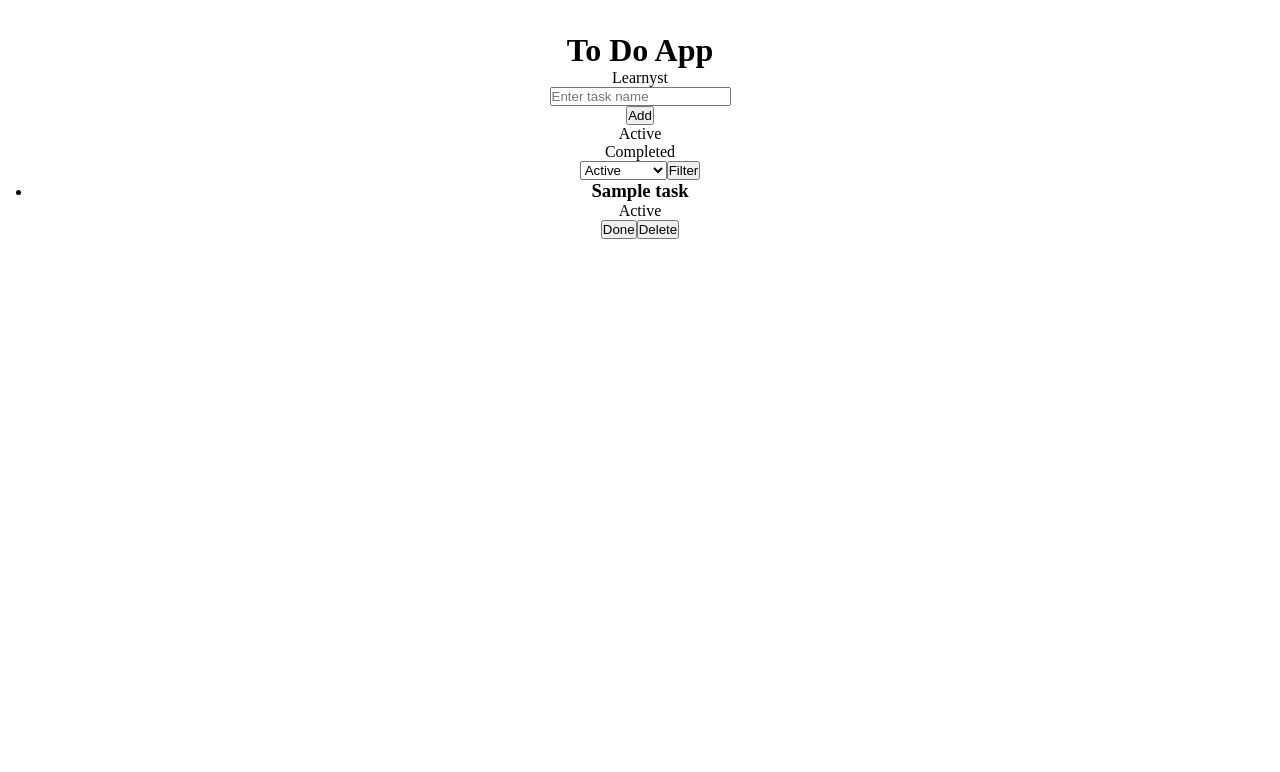
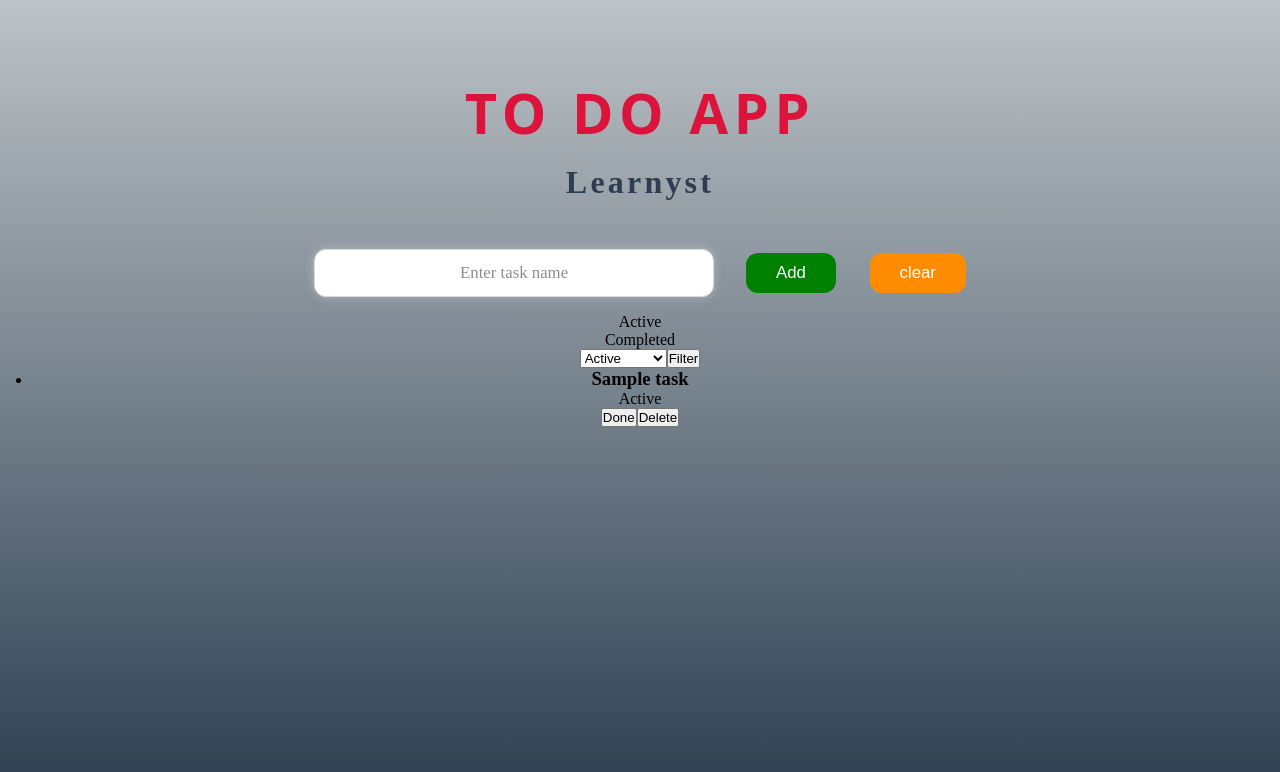
Before and after one commit to ayechico21/to-do-app, a React (Vite) app: page / in a window 1280 px wide. Shown: the top 772 px of the page. Built offline with nearby package versions, Linux system fonts and the light colour scheme.

Commit message:
added title styles

```diff
--- a/package.json
+++ b/package.json
@@ -12,7 +12,8 @@
     "react": "^18.2.0",
     "react-dom": "^18.2.0",
     "react-redux": "^8.0.5",
-    "redux": "^4.2.0"
+    "redux": "^4.2.0",
+    "styled-components": "^5.3.6"
   },
   "devDependencies": {
     "@types/react": "^18.0.26",
--- a/src/App.css
+++ b/src/App.css
@@ -16,3 +16,8 @@ html {
   padding: 2rem;
   text-align: center;
 }
+
+body {
+  background: linear-gradient(to top, #2c3e50, #bdc3c7);
+  background-attachment: fixed;
+}
--- a/src/components/NewTask.jsx
+++ b/src/components/NewTask.jsx
@@ -1,6 +1,7 @@
 import React, { useState } from "react";
 import { useDispatch } from "react-redux";
 import { addTask } from "../store/tasks";
+import { ButtonWrapper, TaskInput, TaskWrapper } from "./NewTask.styled";
 
 const NewTask = () => {
   const [taskName, setTaskName] = useState("");
@@ -16,22 +17,27 @@ const NewTask = () => {
     setTaskName("");
   };
 
+  const handleClear = () => {
+    setTaskName("");
+  };
+
   return (
-    <>
-      <form onSubmit={handleSubmit}>
-        <label>
-          <input
-            type="text"
-            onChange={handleOnChange}
-            value={taskName}
-            placeholder="Enter task name"
-          />
-        </label>
-        <div>
-          <button type="submit">Add</button>
-        </div>
-      </form>
-    </>
+    <TaskWrapper>
+      <TaskInput
+        type="text"
+        onChange={handleOnChange}
+        value={taskName}
+        placeholder="Enter task name"
+      />
+      <ButtonWrapper>
+        <button type="submit" onClick={handleSubmit}>
+          Add
+        </button>
+        <button onClick={handleClear} className="clear">
+          clear
+        </button>
+      </ButtonWrapper>
+    </TaskWrapper>
   );
 };
 
--- /dev/null
+++ b/src/components/NewTask.styled.js
@@ -0,0 +1,55 @@
+import styled from "styled-components";
+
+export const TaskInput = styled.input`
+  display: block;
+  text-align: center;
+  font-family: "Merriweather", serif;
+  flex-basis: 400px;
+
+  outline: none;
+  padding: 13px 15px;
+  border: 1px solid #dbdbdb;
+  box-shadow: 0px 0px 10px 0px rgba(219, 219, 219, 0.5);
+  font-size: 1.05em;
+  border-radius: 12px;
+  color: Black;
+  &::placeholder {
+    font-weight: 300;
+    color: #8d8d8d;
+  }
+`;
+
+export const ButtonWrapper = styled.div`
+  display: flex;
+  justify-content: center;
+  margin: 20px 0;
+  button {
+    color: #fff;
+    background-color: green;
+
+    padding: 10px 30px;
+    font-size: 1.05em;
+    border: none;
+    outline: none;
+
+    border-radius: 12px;
+    &:hover {
+      cursor: pointer;
+    }
+  }
+
+  button.clear {
+    margin-left: 2em;
+    background-image: none;
+    background-color: darkorange;
+  }
+`;
+
+export const TaskWrapper = styled.div`
+  display: flex;
+  flex-wrap: wrap;
+  justify-content: center;
+  align-items: center;
+  align-content: center;
+  column-gap: 2em;
+`;
--- a/src/components/Title.jsx
+++ b/src/components/Title.jsx
@@ -1,11 +1,12 @@
 import React from "react";
+import { TitleWrapper } from "./Title.styled";
 
 const Title = () => {
   return (
-    <div>
+    <TitleWrapper>
       <h1>To Do App</h1>
-      <p>Learnyst</p>
-    </div>
+      <h2>Learnyst</h2>
+    </TitleWrapper>
   );
 };
 
--- /dev/null
+++ b/src/components/Title.styled.js
@@ -0,0 +1,22 @@
+import styled from "styled-components";
+
+export const TitleWrapper = styled.div`
+  text-align: center;
+  margin-bottom: 2em;
+  h1 {
+    color: crimson;
+    font-family: "Open Sans", sans-serif;
+    line-height: 48px;
+    font-weight: large;
+    font-size: 3.5em;
+    letter-spacing: 0.1em;
+    text-transform: uppercase;
+    margin: 1em 0 0.5em;
+  }
+  h2 {
+    color: #2c3e50;
+    font-family: "Merriweather", serif;
+    font-size: 2em;
+    letter-spacing: 0.1em;
+  }
+`;
```
Also changed, not shown: 1 other file (tests, documents, lock files or other folders).
